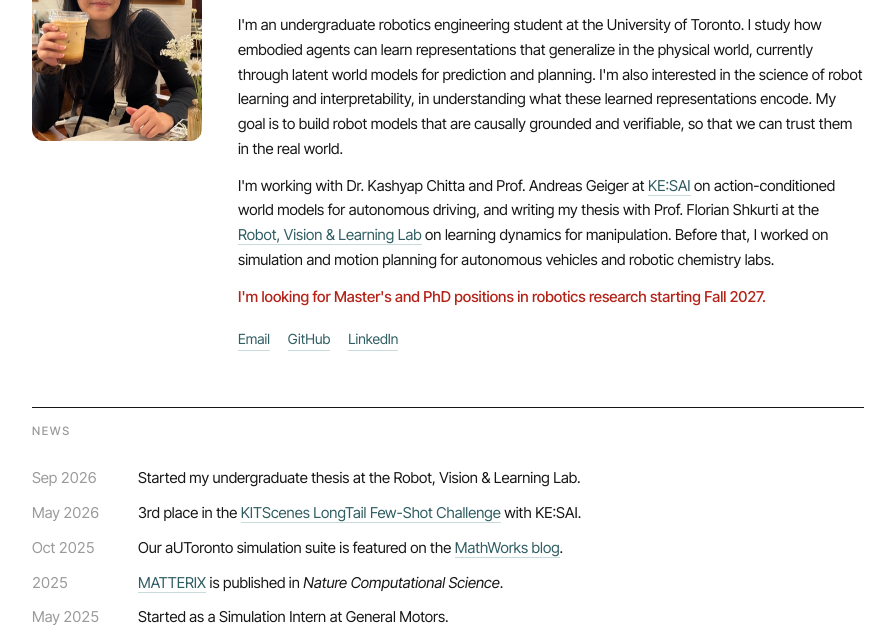
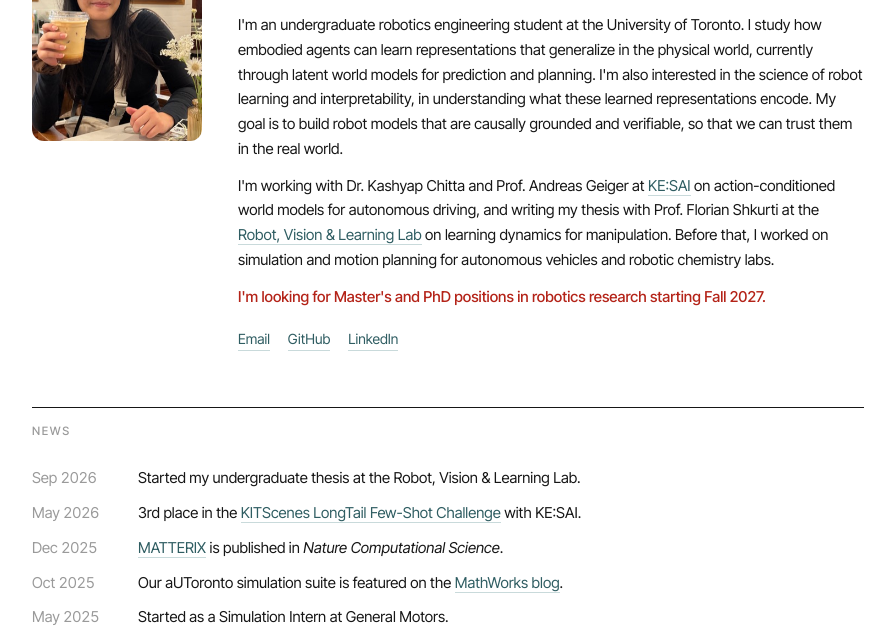
Before and after one commit to yijie-04/yijie-04.github.io, a plain HTML site: page index.html in a window 1280 px wide. Shown: the part 173-800 px from the top of the page, without its empty margins (192-1087 px from the left). Drawn offline with Linux system fonts and the light colour scheme.

Commit message:
docs: date MATTERIX news as Dec 2025
Co-Authored-By: Claude Opus 5.5 <noreply@anthropic.com>

```diff
--- a/index.html
+++ b/index.html
@@ -104,8 +104,8 @@
     <div class="news">
       <div><span>Sep 2026</span><span>Started my undergraduate thesis at the Robot, Vision &amp; Learning Lab.</span></div>
       <div><span>May 2026</span><span>3rd place in the <a target="_blank" rel="noopener" href="https://huggingface.co/spaces/KIT-MRT/KITScenes-LongTail-Challenge">KITScenes LongTail Few-Shot Challenge</a> with KE:SAI.</span></div>
+      <div><span>Dec 2025</span><span><a target="_blank" rel="noopener" href="https://www.nature.com/articles/s43588-025-00924-4">MATTERIX</a> is published in <i>Nature Computational Science</i>.</span></div>
       <div><span>Oct 2025</span><span>Our aUToronto simulation suite is featured on the <a target="_blank" rel="noopener" href="https://blogs.mathworks.com/student-lounge/2025/10/06/autoronto-simulation-suite-v2x-messaging-and-emergency-vehicle-yielding/">MathWorks blog</a>.</span></div>
-      <div><span>2025</span><span><a target="_blank" rel="noopener" href="https://www.nature.com/articles/s43588-025-00924-4">MATTERIX</a> is published in <i>Nature Computational Science</i>.</span></div>
       <div><span>May 2025</span><span>Started as a Simulation Intern at General Motors.</span></div>
     </div>
   </section>
```
